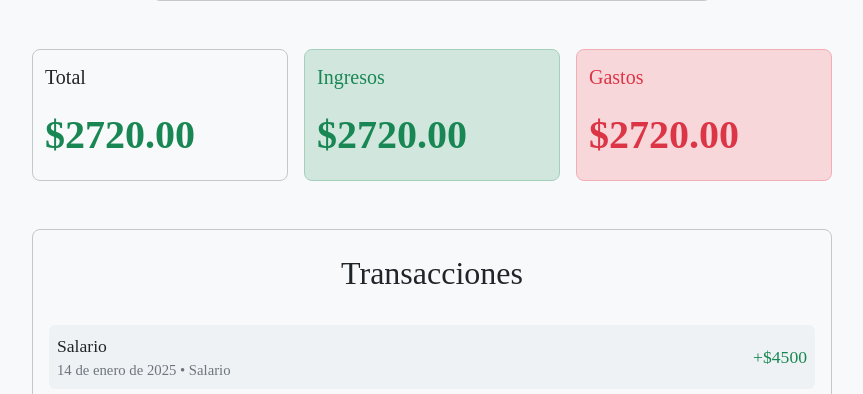
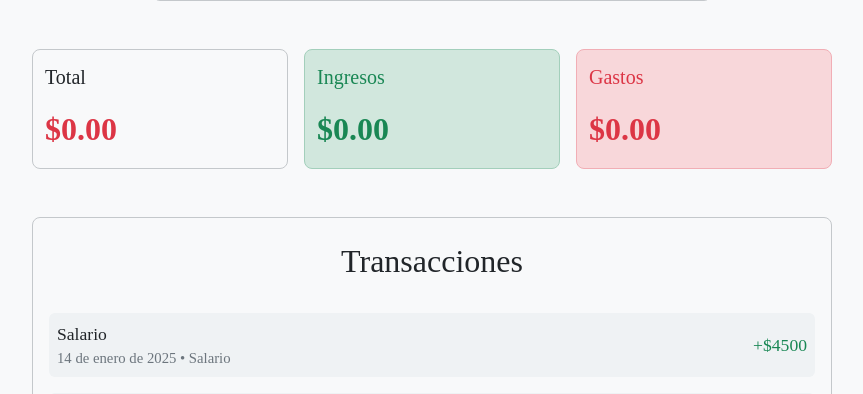
Before and after one commit to JesusHM0406/homestack, a Flask app: page /history in a window 1280 px wide. Shown: the part 495-889 px from the top of the page, without its empty margins (208-1071 px from the left). Run offline with Flask 3, Linux system fonts and the light colour scheme; the visitor is signed in with stand-in values (Sample User, id 1); data that the repository does not hold is empty; some web fonts are replaced.

Commit message:
feat: implement historical summary section with the user historical data

```diff
--- a/templates/history.html
+++ b/templates/history.html
@@ -91,20 +91,20 @@
     </div>
   </section>
 
-  <section class="historical-summary-container d-flex flex-column gap-3 container mt-5 p-0">
-    <article class="hist-card-item card-item border border-1 border-secondary-subtle rounded-3 d-flex flex-column">
+  <section class="historical-summary-container d-flex flex-column gap-3 container mt-5 p-0 justify-content-center">
+    <article class="hist-card-item card-item border border-1 border-secondary-subtle rounded-3 d-flex flex-column flex-grow-1">
       <h3 class="card-item-title fs-5 mb-3">Total</h3>
-      <span class="text-success fs-1 fw-bold">$2720.00</span>
+      <span class="text-{{'success' if inc > exp else 'danger' }} fs-2 fw-bold">{{ bal | money }}</span>
     </article>
 
-    <article class="hist-card-item card-item border border-1 border-success-subtle rounded-3 d-flex flex-column bg-success-subtle">
+    <article class="hist-card-item card-item border border-1 border-success-subtle rounded-3 d-flex flex-column bg-success-subtle flex-grow-1">
       <h3 class="card-item-title fs-5 mb-3 text-success">Ingresos</h3>
-      <span class="text-success fs-1 fw-bold">$2720.00</span>
+      <span class="text-success fs-2 fw-bold">{{ inc | money }}</span>
     </article>
 
-    <article class="hist-card-item card-item border border-1 border-danger-subtle rounded-3 d-flex flex-column bg-danger-subtle">
+    <article class="hist-card-item card-item border border-1 border-danger-subtle rounded-3 d-flex flex-column bg-danger-subtle flex-grow-1">
       <h3 class="card-item-title fs-5 mb-3 text-danger">Gastos</h3>
-      <span class="text-danger fs-1 fw-bold">$2720.00</span>
+      <span class="text-danger fs-2 fw-bold">{{ exp | money }}</span>
     </article>
   </section>
 
```
